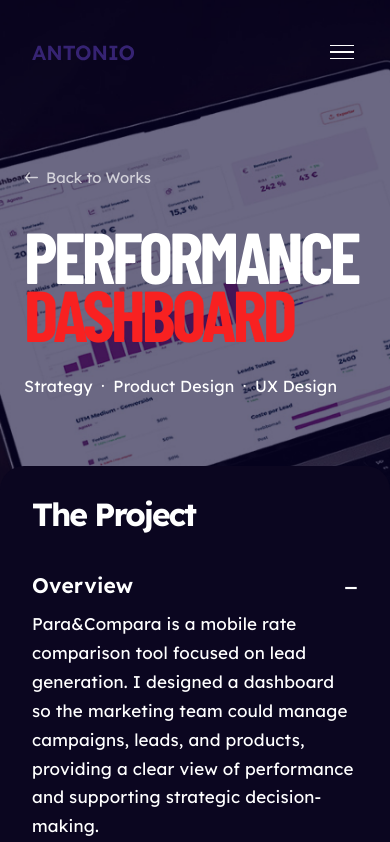
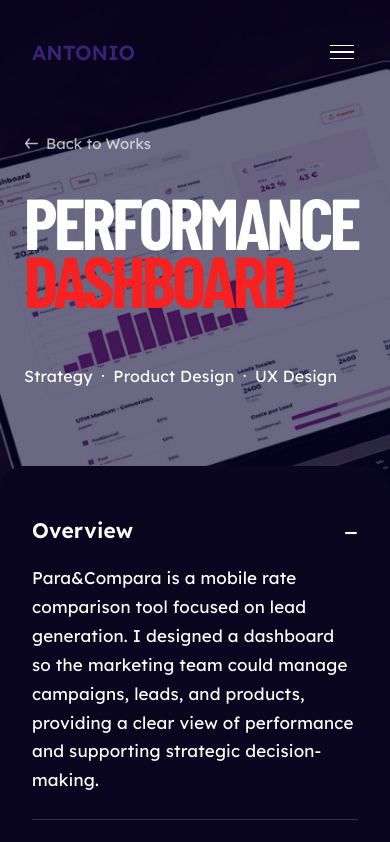
Before and after one commit to antonioharan/portfolio-react, a React (Vite) app: page /works/performance-dashboard in a window 390 px wide. Shown: the top 842 px of the page. Built offline with nearby package versions, Linux system fonts and the light colour scheme; a web font is replaced by a local one.

Commit message:
mobile: case study

```diff
--- a/src/pages/CaseStudy.css
+++ b/src/pages/CaseStudy.css
@@ -587,12 +587,12 @@
 
   .cs-hero__content {
     bottom: auto;
-    top: 168px;
+    top: 134px;
     padding: 0 24px;
   }
 
   .cs-hero__container-title {
-    gap: 32px;
+    gap: 56px;
   }
 
   .cs-hero__title {
@@ -615,6 +615,14 @@
 
   .cs-summary {
     padding: 32px 0;
+  }
+
+  .cs-summary__title {
+    display: none;
+  }
+
+  .cs-accordion-header {
+    padding: 21px 0;
   }
 
   .cs-summary__inner {
```
Also changed, not shown: public/favicon.svg.
